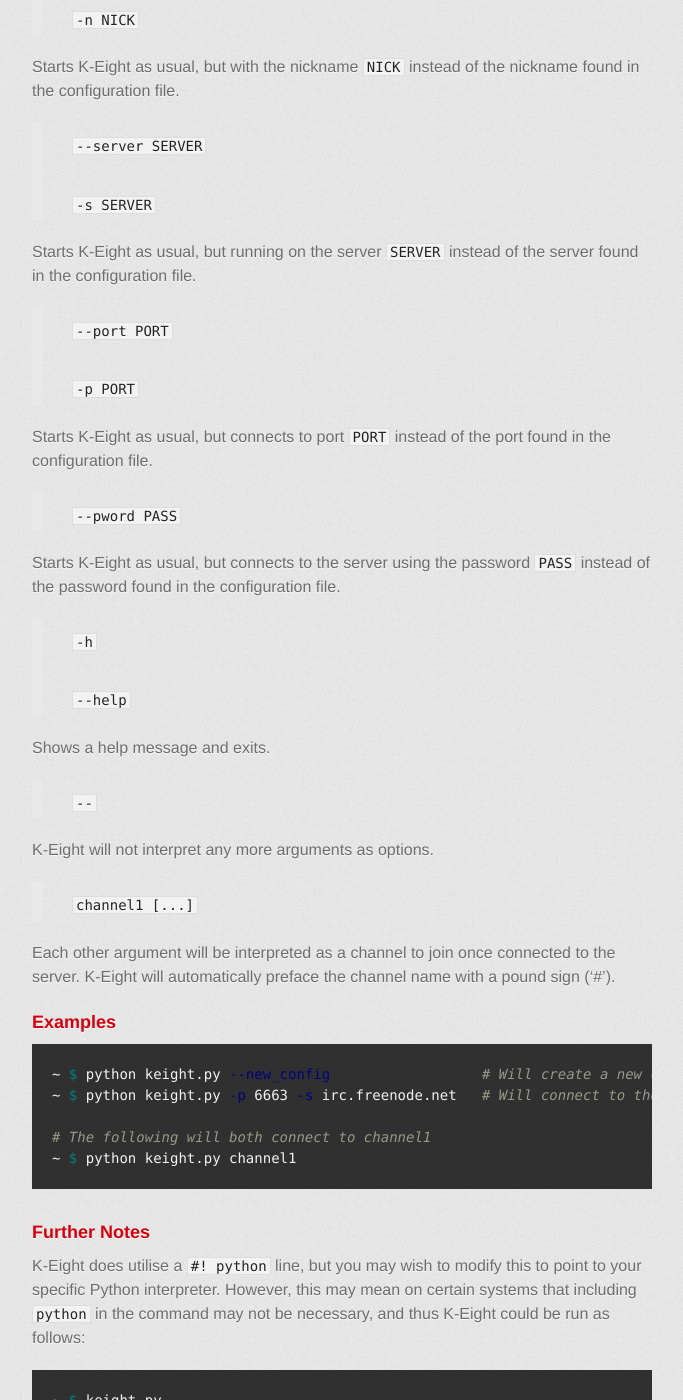
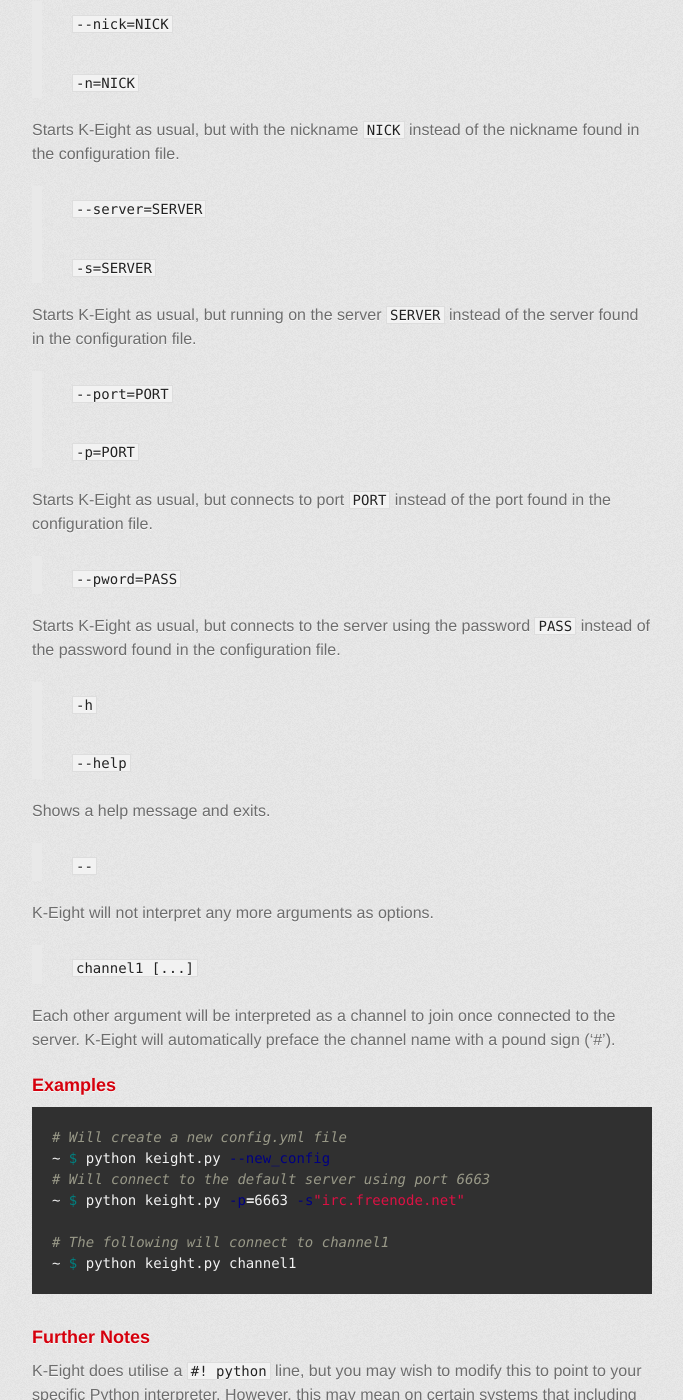
Before and after one commit to MrJohz/K-Eight, a Jekyll site: the page built from docs.md, in a window 1280 px wide and 1400 px high, scrolled down 937 px. Shown: the whole window, without its empty margins (298-981 px from the left). Built offline with Jekyll 4.4.1, drawn with Linux system fonts in a browser that asks for light colours; some web fonts are replaced; some of the changed text lies outside the part shown.

Commit message:
Added ./docs

```diff
--- a/docs.md
+++ b/docs.md
@@ -5,7 +5,10 @@ layout: default
 ## Documentation
 
 {% highlight bash %}
-~ $ python keight.py [--quiet | -q] [--version] [--new_config] [--nick -n <NICK>] [--server -s <SERVER>] [--port -p <PORT>] [--pword <PASS>] [-h | --help] [--] [ channel1 [ channel2 [ channel3 [...]]]]
+~ $ python keight.py [--quiet | -q] [--version] [--new_config]
+    [--nick -n <NICK>] [--server -s <SERVER>] [--port -p <PORT>]
+    [--pword <PASS>] [-h | --help] [--]
+    [ channel1 [ channel2 [ channel3 [...]]]]
 {% endhighlight %}
 
 ### Descriptions
@@ -23,25 +26,25 @@ Prints the current version and exits.  (The current version can be found in the
 
 Creates a new `config.yml` file and exits.  If this file exists it is overwritten, so be careful when using this switch.
 
-> `--nick NICK`
+> `--nick=NICK`
 >
-> `-n NICK`
+> `-n=NICK`
 
 Starts K-Eight as usual, but with the nickname `NICK` instead of the nickname found in the configuration file.
 
-> `--server SERVER`
+> `--server=SERVER`
 >
-> `-s SERVER`
+> `-s=SERVER`
 
 Starts K-Eight as usual, but running on the server `SERVER` instead of the server found in the configuration file.
 
-> `--port PORT`
+> `--port=PORT`
 >
-> `-p PORT`
+> `-p=PORT`
 
 Starts K-Eight as usual, but connects to port `PORT` instead of the port found in the configuration file.
 
-> `--pword PASS`
+> `--pword=PASS`
 
 Starts K-Eight as usual, but connects to the server using the password `PASS` instead of the password found in the configuration file.
 
@@ -62,10 +65,12 @@ Each other argument will be interpreted as a channel to join once connected to t
 ### Examples
 
 {% highlight bash %}
-~ $ python keight.py --new_config                  # Will create a new config.yml file
-~ $ python keight.py -p 6663 -s irc.freenode.net   # Will connect to the default server using port 6663
+# Will create a new config.yml file
+~ $ python keight.py --new_config
+# Will connect to the default server using port 6663
+~ $ python keight.py -p=6663 -s"irc.freenode.net"
 
-# The following will both connect to channel1
+# The following will connect to channel1
 ~ $ python keight.py channel1
 {% endhighlight %}
 
```
